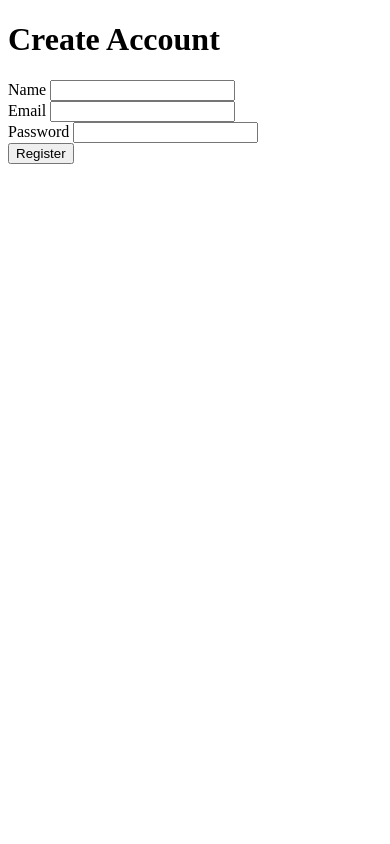
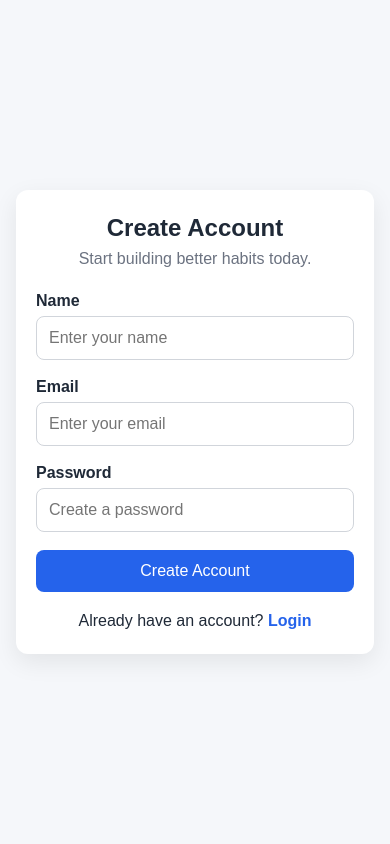
Before and after one commit to RupeshKarki1/Habit_Tracker, a PHP site: page /register.php in a window 390 px wide. Run offline with PHP 8.4, Linux system fonts and the light colour scheme.

Commit message:
Build responsive authentication UI

```diff
--- a/assets/css/styles.css
+++ b/assets/css/styles.css
@@ -1,5 +1,121 @@
+* {
+  box-sizing: border-box;
+}
 body {
-    font-family: Arial, sans-serif;
-    background: #f5f7fa;
-    margin: 0;
+  font-family: Arial, sans-serif;
+  margin: 0;
+  color: #1f2937;
 }
+
+.auth-page {
+  min-height: 100vh;
+  display: flex;
+  align-items: center;
+  justify-content: center;
+  background: #f5f7fa;
+  padding: 24px;
+}
+
+.auth-container {
+  width: 100%;
+  max-width: 420px;
+}
+
+.auth-card {
+  background: #ffffff;
+  padding: 32px;
+  border-radius: 12px;
+  box-shadow: 0 8px 24px rgba(0, 0, 0, 0.08);
+}
+
+.auth-header {
+  text-align: center;
+  margin-bottom: 24px;
+}
+
+.auth-header h1 {
+  margin: 0 0 8px;
+}
+
+.auth-header p {
+  margin: 0;
+  color: #6b7280;
+}
+
+.auth-form {
+  display: flex;
+  flex-direction: column;
+  gap: 18px;
+}
+
+.form-group {
+  display: flex;
+  flex-direction: column;
+  gap: 6px;
+}
+
+.form-group label {
+  font-weight: 600;
+}
+
+.form-group input {
+  width: 100%;
+  padding: 12px;
+  border: 1px solid #d1d5db;
+  border-radius: 8px;
+  font-size: 16px;
+}
+
+.form-group input:focus {
+  outline: 2px solid #2563eb;
+  border-color: #2563eb;
+}
+
+.btn {
+  border: none;
+  border-radius: 8px;
+  padding: 12px 16px;
+  font-size: 16px;
+  cursor: pointer;
+}
+
+.btn-primary {
+  background: #2563eb;
+  color: #ffffff;
+}
+
+.btn-primary:hover {
+  background: #1d4ed8;
+}
+
+.form-message {
+  padding: 12px;
+  margin-bottom: 18px;
+  border-radius: 8px;
+  background: #f3f4f6;
+}
+
+.auth-switch {
+  text-align: center;
+  margin: 20px 0 0;
+}
+
+.auth-switch a {
+  color: #2563eb;
+  text-decoration: none;
+  font-weight: 600;
+}
+
+.auth-switch a:hover {
+  text-decoration: underline;
+}
+
+@media (max-width: 480px) {
+  .auth-page {
+    padding: 16px;
+  }
+
+  .auth-card {
+    padding: 24px 20px;
+  }
+}
--- a/public/register.php
+++ b/public/register.php
@@ -57,37 +57,78 @@
     <meta charset="UTF-8">
     <meta name="viewport" content="width=device-width, initial-scale=1.0">
     <title>Register</title>
+    <link rel="stylesheet" href="../assets/css/styles.css">
 </head>
-<body>
+<body class="auth-page">
 
-    <h1> Create Account </h1>
+    <main class="auth-container">
 
-    <?php if($message !== ''): ?>
-        <p><?= htmlspecialchars($message)?></p>
+        <section class="auth-card" aria-labelledby="register-title">
+
+            <div class="auth-header">
+                <h1 id="register-title">Create Account</h1>
+                <p>Start building better habits today.</p>
+            </div>
+
+            <?php if ($message !== ''): ?>
+                <div class="form-message" role="alert">
+                    <?= htmlspecialchars($message) ?>
+                </div>
             <?php endif; ?>
 
-    <form method="POST" action="register.php">
+            <form method="POST" action="register.php" class="auth-form">
 
-        <div>
+                <div class="form-group">
                     <label for="name">Name</label>
-            <input type="text" id="name" name="name">
+                    <input
+                        type="text"
+                        id="name"
+                        name="name"
+                        placeholder="Enter your name"
+                        autocomplete="name"
+                        required
+                    >
                 </div>
 
-        <div>
+                <div class="form-group">
                     <label for="email">Email</label>
-            <input type="email" id="email" name="email">
+                    <input
+                        type="email"
+                        id="email"
+                        name="email"
+                        placeholder="Enter your email"
+                        autocomplete="email"
+                        required
+                    >
                 </div>
 
-        <div>
+                <div class="form-group">
                     <label for="password">Password</label>
-            <input type="password" id="password" name="password">
+                    <input
+                        type="password"
+                        id="password"
+                        name="password"
+                        placeholder="Create a password"
+                        autocomplete="new-password"
+                        minlength="6"
+                        required
+                    >
                 </div>
 
-        <button type="submit">Register</button>
+                <button type="submit" class="btn btn-primary">
+                    Create Account
+                </button>
 
             </form>
 
+            <p class="auth-switch">
+                Already have an account?
+                <a href="login.php">Login</a>
+            </p>
 
+        </section>
+
+    </main>
 
 </body>
 </html>
```
Also changed, not shown: public/login.php (+43 -10 lines). Lines whose indentation alone changed are shown as unchanged.
